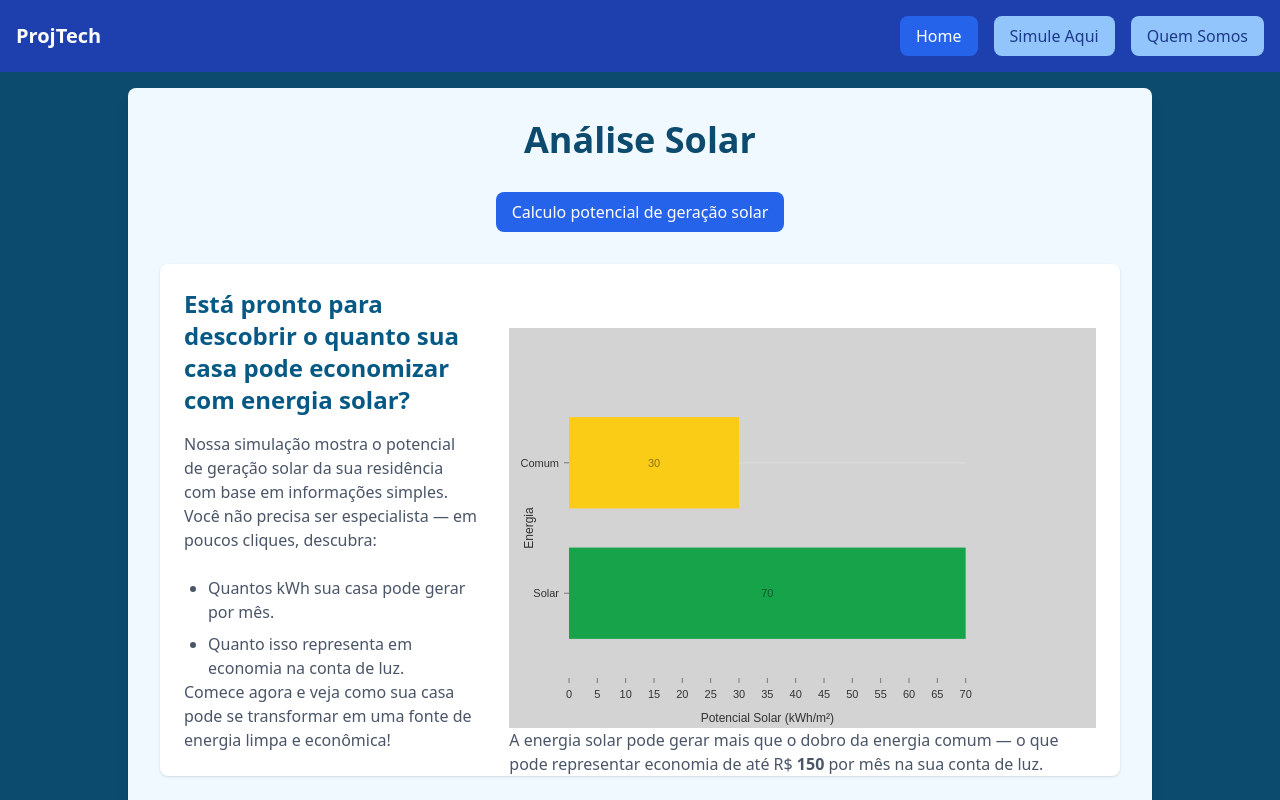
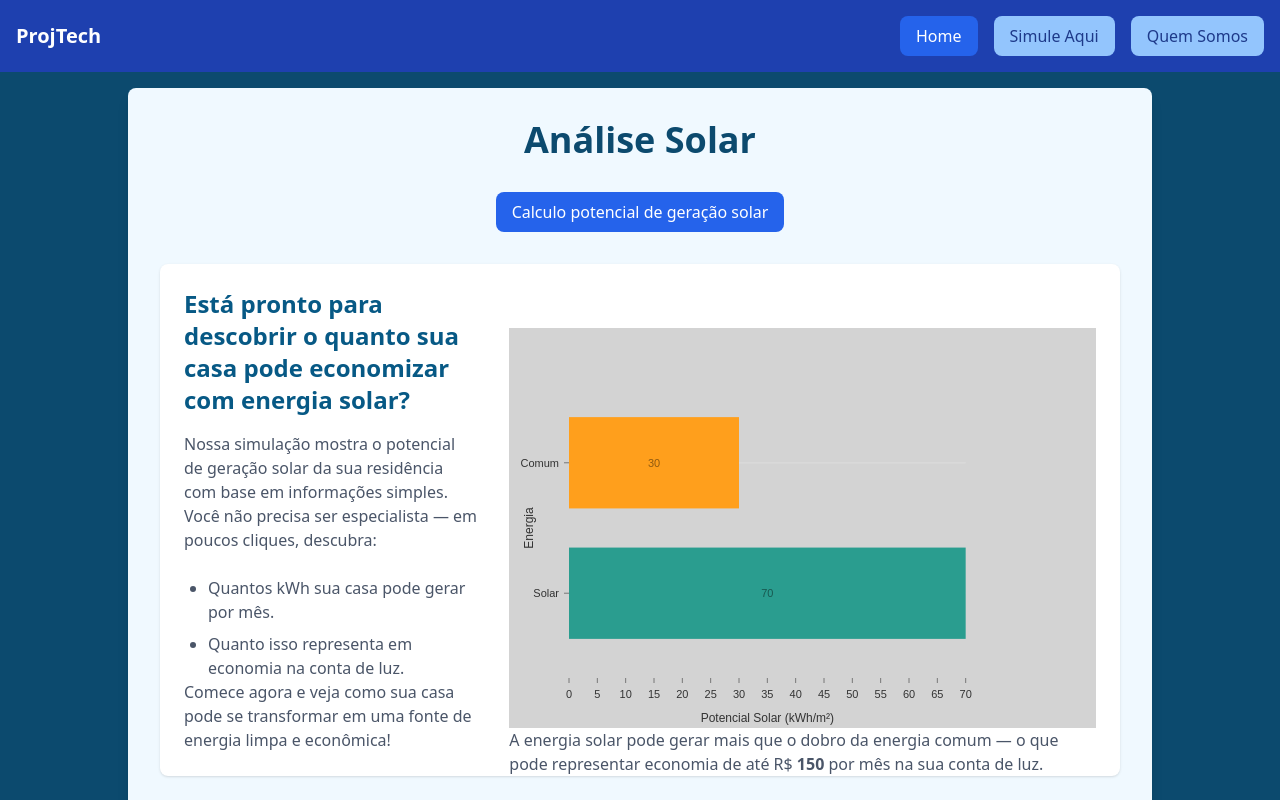
Before and after one commit to gumarson/ProjTech, a Next.js app: page /Calculadora in a window 1280 px wide. Shown: the top 800 px of the page. Built offline with nearby package versions, Linux system fonts and the light colour scheme.

Commit message:
fix: ajustado contraste de cores do grafico e do tooltip

```diff
--- a/src/app/Calculadora/page.tsx
+++ b/src/app/Calculadora/page.tsx
@@ -75,7 +75,7 @@ const CalculadoraPage: React.FC = () => {
                 keys={["solar", "comum"]}
                 indexBy="Energia"
                 layout="horizontal"
-                colors={["#16a34a", "#facc15"]}
+                colors={["#2a9d8f ", "#ff9f1c"]} // sky-600 e cyan-400
                 tooltipFormatter={(id, value, indexValue) =>
                   `${indexValue} gera ${value} kWh/m²`
                 }
--- a/src/components/Charts/NivoSolarBarChart.tsx
+++ b/src/components/Charts/NivoSolarBarChart.tsx
@@ -30,6 +30,18 @@ const NivoBarChart = ({
         layout={layout}
         colors={colors}
         borderColor={{ from: "color", modifiers: [["darker", 1.6]] }}
+        theme={{
+          tooltip: {
+            container: {
+              background: "#f9fafb",
+              color: "#1f2937", // agora sim vai aparecer!
+              fontSize: 14,
+              borderRadius: "6px",
+              padding: "10px",
+            },
+          },
+        }}
+
         axisLeft={{
           legend: "Energia",
           legendPosition: "middle",
@@ -45,15 +57,24 @@ const NivoBarChart = ({
         labelTextColor={{ from: "color", modifiers: [["darker", 1.6]] }}
         animate={true}
         motionConfig="wobbly"
-        tooltip={({ id, value, indexValue }) =>
-          tooltipFormatter ? (
-            <strong>{tooltipFormatter(String(id), value as number, String(indexValue))}</strong>
-          ) : (
+        tooltip={({ id, value, indexValue }) => (
+          <div
+            style={{
+              background: "#f9fafb",
+              color: "#1f2937", // Cor mais escura para melhor visibilidade
+              fontSize: 14,
+              borderRadius: "6px",
+              padding: "10px",
+              boxShadow: "0 2px 5px rgba(0,0,0,0.1)", // Adiciona uma leve sombra
+            }}
+          >
             <strong>
-              {indexValue}: {value} kWh/m²
+              {tooltipFormatter
+                ? tooltipFormatter(String(id), value as number, String(indexValue))
+                : `${indexValue}: ${value} kWh/m²`}
             </strong>
-          )
-        }
+          </div>
+        )}
       />
     </div>
   );
```
